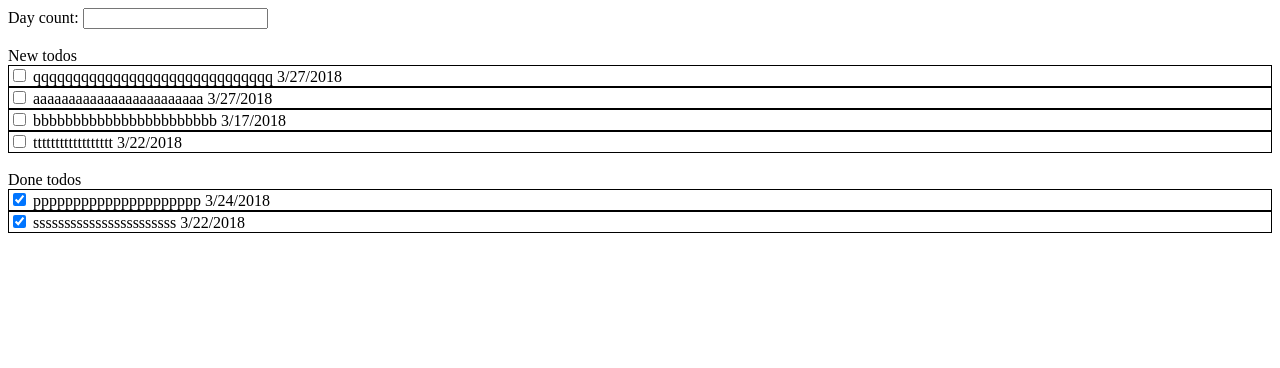
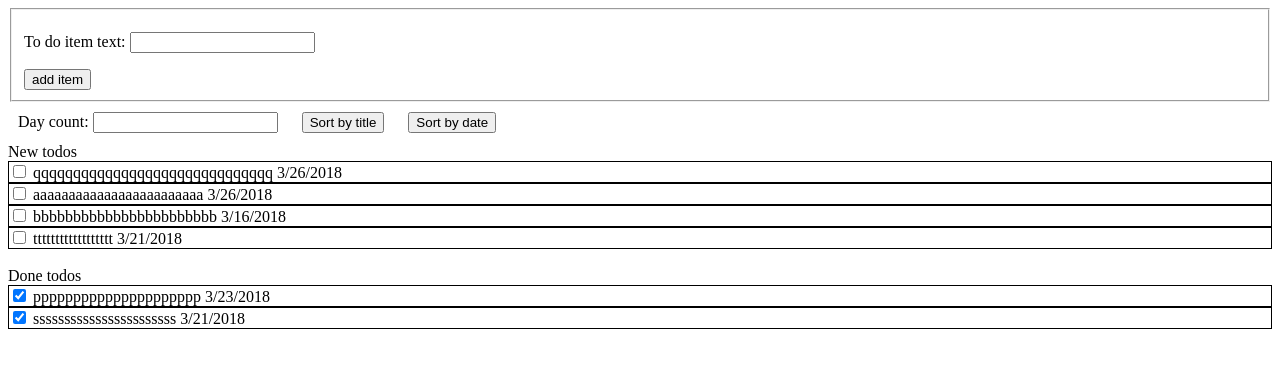
Before and after one commit to Stanislav-Berezovsky/FRONTCAMP_ANGULAR_PART1, a website: page src/index.html in a window 1280 px wide. Drawn offline with nearby package versions, Linux system fonts and the light colour scheme.

Commit message:
add 3 and 5 point

```diff
--- a/package.json
+++ b/package.json
@@ -15,5 +15,8 @@
   "bugs": {
     "url": "https://github.com/Stanislav-Berezovsky/FRONTCAMP_ANGULAR_PART1/issues"
   },
-  "homepage": "https://github.com/Stanislav-Berezovsky/FRONTCAMP_ANGULAR_PART1#readme"
+  "homepage": "https://github.com/Stanislav-Berezovsky/FRONTCAMP_ANGULAR_PART1#readme",
+  "devDependencies": {
+    "http-server": "^0.11.1"
+  }
 }
--- a/src/css/main.css
+++ b/src/css/main.css
@@ -1,3 +1,8 @@
 .to-do-item-list {
     border: 1px solid black;
 }
+
+.filer-to-do {
+	display: inline-block;
+	margin: 10px;
+}
--- a/src/index.html
+++ b/src/index.html
@@ -9,13 +9,32 @@
 </head>
 
 <body ng-app="toDoListApp">
-
     <div ng-controller="toDoItemController">
 
+
+        <form name="toDoItemForm">
+            <fieldset>
+                <p>
+                    <label for="itemText">To do item text:</label>
+                    <input id="itemText" ng-model="newItemText" required ng-pattern="/[\w\s.,-]{20,}/"/>
+                </p>
+                 <button type="submit" ng-click="addNewItem(newItemText, toDoItemForm)">add item</button>
+            </fieldset>
+        </form>
+
+        <div>
+        	<div class="filer-to-do">
         		<label>Day count:</label>
         		<input type="number" ng-model="oldDayCount">
+        	</div>
+        	<div class="filer-to-do">
+        		<button type="submit" ng-click="sortByTitle()">Sort by title</button>
+        	</div>
+        	<div class="filer-to-do">
+        		<button type="submit" ng-click="sortByDate()">Sort by date</button>
+        	</div>
+        </div>
 
-    <br><br>
         <label>New todos</label>
         <div>
             <div ng-repeat="item in filteredLists.processItemsList | itemsListDateFilter:oldDayCount">
@@ -26,9 +45,7 @@
                 </div>
             </div>
         </div>
-
         <br>
-
         <label>Done todos</label>
         <div>
             <div ng-repeat="item in filteredLists.doneItemsList | itemsListDateFilter:oldDayCount">
@@ -40,7 +57,6 @@
             </div>
         </div>
     </div>
-
     <script type="text/javascript" src="./js/app.js"></script>
 </body>
 
--- a/src/js/app.js
+++ b/src/js/app.js
@@ -1,7 +1,7 @@
 var toDoListApp = angular.module('toDoListApp', []);
 
-toDoListApp.filter('itemsListDateFilter', function () {
-    return function (items, dayCount) {
+toDoListApp.filter('itemsListDateFilter', function() {
+    return function(items, dayCount) {
         var compareDate,
             now = new Date();
 
@@ -9,55 +9,73 @@ toDoListApp.filter('itemsListDateFilter', function () {
         compareDate = new Date(now.getFullYear(),
             now.getMonth(), now.getDate() - dayCount);
 
-        return items.filter(function (item) {
+        return items.filter(function(item) {
             return compareDate >= item.date;
         });
     }
 });
 
-toDoListApp.controller("toDoItemController", function ($scope) {
-    var now = new Date();
-    var toDoItemsList = [
-        {
-            description: 'qqqqqqqqqqqqqqqqqqqqqqqqqqqqqq',
-            isDone: false,
-            date: new Date(now.getFullYear(), now.getMonth(), now.getDate())
-        },
-        {
-            description: 'ppppppppppppppppppppp',
-            isDone: true,
-            date: new Date(now.getFullYear(), now.getMonth(), now.getDate() - 3)
-        },
-        {
-            description: 'sssssssssssssssssssssss',
-            isDone: true,
-            date: new Date(now.getFullYear(), now.getMonth(), now.getDate() - 5)
-        },
-        {
-            description: 'aaaaaaaaaaaaaaaaaaaaaaaa',
-            isDone: false,
-            date: new Date(now.getFullYear(), now.getMonth(), now.getDate())
-        },
-        {
-            description: 'bbbbbbbbbbbbbbbbbbbbbbb',
-            isDone: false,
-            date: new Date(now.getFullYear(), now.getMonth(), now.getDate() - 10)
-        },
-        {
-            description: 'tttttttttttttttttt',
-            isDone: false,
-            date: new Date(now.getFullYear(), now.getMonth(), now.getDate() - 5)
+toDoListApp.service('toDoItemService', function($http) {
+    var sortOrder = {
+        description: true,
+        date: true
+    };
+
+    function getToDoItemList() {
+        return $http({ method: 'GET', url: '../serverResponse/toDoList.json' })
+            .then(function(response) {
+                var toDoList = response.data.list;
+
+                toDoList.forEach(function(item) {
+                    item.date = new Date(item.date);
+                    return item;
+                });
+
+                return toDoList;
+            })
+    }
+
+    function sortToDoLists(itemLists, key) {
+        itemLists.processItemsList.sort(sortOrder[key] ? increaseSort : decreaseSort);
+        itemLists.doneItemsList.sort(sortOrder[key] ? increaseSort : decreaseSort);
+
+        sortOrder[key] = !sortOrder[key];
+
+        // need add toLowerCase for string types;
+        function increaseSort(first, second) {
+            return (first[key] > second[key]) ? 1 :
+                (first[key] < second[key]) ? -1 : 0;
         }
-    ];
+
+        function decreaseSort(first, second) {
+            return (first[key] > second[key]) ? -1 :
+                (first[key] < second[key]) ? 1 : 0;
+        }
+    }
+
+    return {
+        getToDoItemList: getToDoItemList,
+        sortToDoLists: sortToDoLists
+    }
+});
+
+toDoListApp.controller("toDoItemController", function($scope, toDoItemService) {
+    var now = new Date(),
+        lastItemIndex;
+
+    $scope.newItemText = '';
 
     $scope.filteredLists = {
         processItemsList: [],
         doneItemsList: []
     };
 
-    setFilteredList(toDoItemsList);
+    toDoItemService.getToDoItemList().then(function(list) {
+        lastItemIndex = list.length;
+        setFilteredList(list);
+    });
 
-    $scope.changeToDoItemsState = function (item, itemIndex) {
+    $scope.changeToDoItemsState = function(item, itemIndex) {
         if (item.isDone) {
             $scope.filteredLists.processItemsList.splice(itemIndex, 1);
             $scope.filteredLists.doneItemsList.push(item);
@@ -67,12 +85,32 @@ toDoListApp.controller("toDoItemController", function ($scope) {
         }
     };
 
-    $scope.fil = function () {
+    $scope.addNewItem = function(text, itemForm) {
+        if (!itemForm.$valid) {
+            alert('Text for to do item should contain as minimal 20 character ');
+            return;
+        }
 
+        var newItem = {
+            itemId: lastItemIndex++,
+            description: text,
+            date: new Date(now.getFullYear(), now.getMonth(), now.getDate()),
+            isDone: false
+        }
+
+        $scope.filteredLists.processItemsList.push(newItem);
+    }
+
+    $scope.sortByDate = function() {
+        toDoItemService.sortToDoLists($scope.filteredLists, 'date');
+    }
+
+    $scope.sortByTitle = function() {
+        toDoItemService.sortToDoLists($scope.filteredLists, 'description');
     }
 
     function setFilteredList(itemsList) {
-        itemsList.forEach(function (item) {
+        itemsList.forEach(function(item) {
             (item.isDone ? $scope.filteredLists.doneItemsList :
                 $scope.filteredLists.processItemsList).push(item);
         });
--- /dev/null
+++ b/src/serverResponse/toDoList.json
@@ -0,0 +1,39 @@
+{
+    "list": [
+    {
+        "itemId": 0,
+        "description": "qqqqqqqqqqqqqqqqqqqqqqqqqqqqqq",
+        "isDone": false,
+        "date": "2018-03-26T21:00:00.000Z"
+    },
+    {
+        "itemId": 1,
+        "description": "ppppppppppppppppppppp",
+        "isDone": true,
+        "date": "2018-03-23T21:00:00.000Z"
+    },
+    {
+        "itemId": 2,
+        "description": "sssssssssssssssssssssss",
+        "isDone": true,
+        "date": "2018-03-21T21:00:00.000Z"
+    },
+    {
+        "itemId": 3,
+        "description": "aaaaaaaaaaaaaaaaaaaaaaaa",
+        "isDone": false,
+        "date": "2018-03-26T21:00:00.000Z"
+    },
+    {
+        "itemId": 4,
+        "description": "bbbbbbbbbbbbbbbbbbbbbbb",
+        "isDone": false,
+        "date": "2018-03-16T21:00:00.000Z"
+    },
+    {
+        "itemId": 5,
+        "description": "tttttttttttttttttt",
+        "isDone": false,
+        "date": "2018-03-21T21:00:00.000Z"
+    }]
+}
```
Also changed, not shown: 1 other file. Lines whose indentation alone changed are shown as unchanged.
